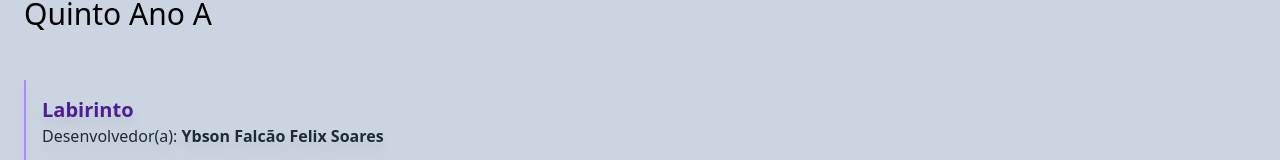
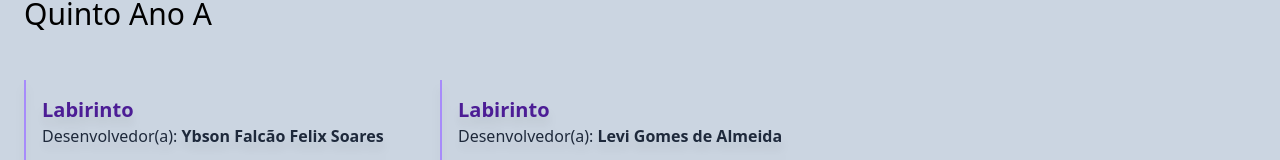
Before and after one commit to ernandesnenen/dulcinealabinfo, a Next.js app: page /Quintoano in a window 1280 px wide. Shown: the part 640-800 px from the top of the page. Built offline with nearby package versions, Linux system fonts and the light colour scheme.

Commit message:
levi 5 ano a

```diff
--- a/src/app/Quintoano/page.tsx
+++ b/src/app/Quintoano/page.tsx
@@ -15,6 +15,11 @@ export default function Quartoano() {
           titulo={'Labirinto'}
           descricao={''}
           desenvolvedor={'Ybson Falcão Felix Soares'}/>
+          <Card
+          link={'https://scratch.mit.edu/projects/834974334'}
+          titulo={'Labirinto'}
+          descricao={''}
+          desenvolvedor={'Levi Gomes de Almeida'}/>
         </Content>
 
         <Content titulo="Quinto Ano B" >
```
